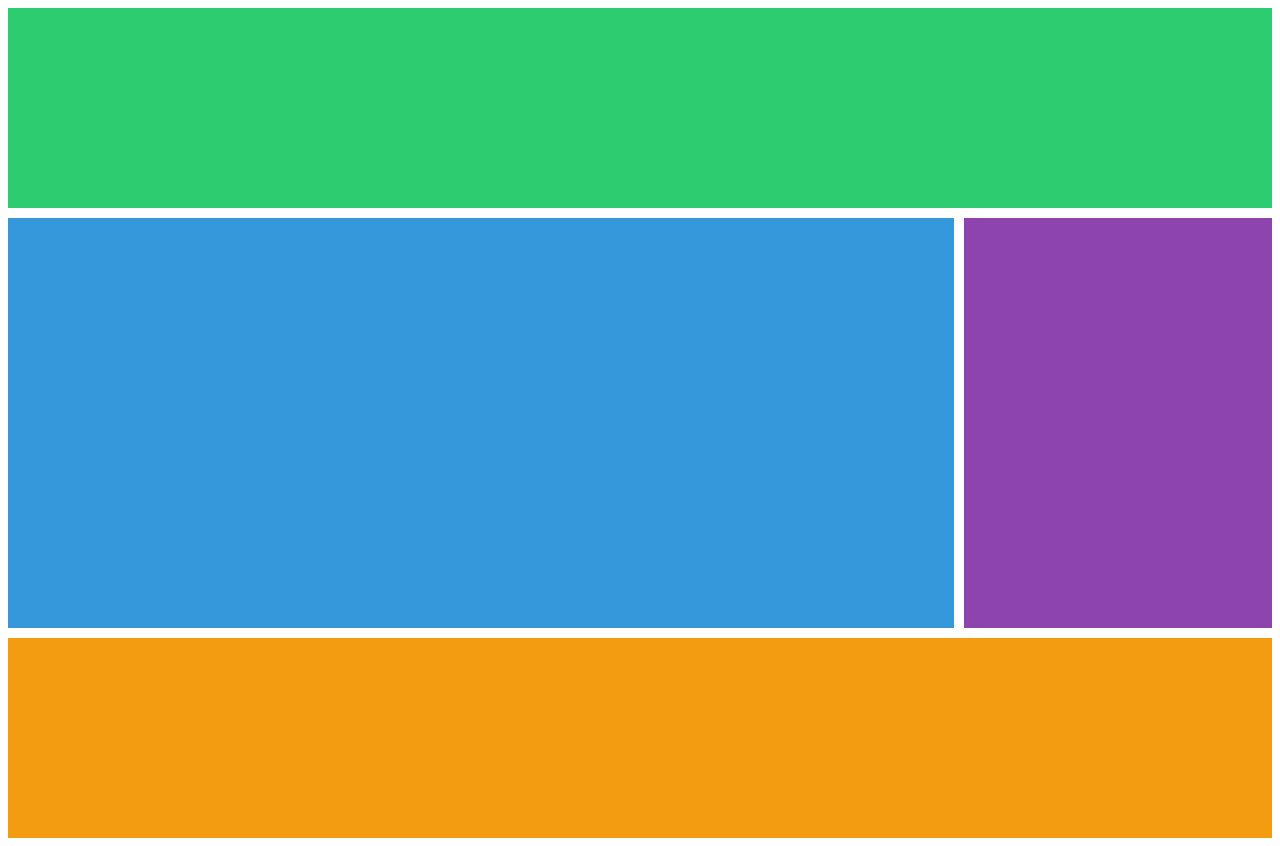
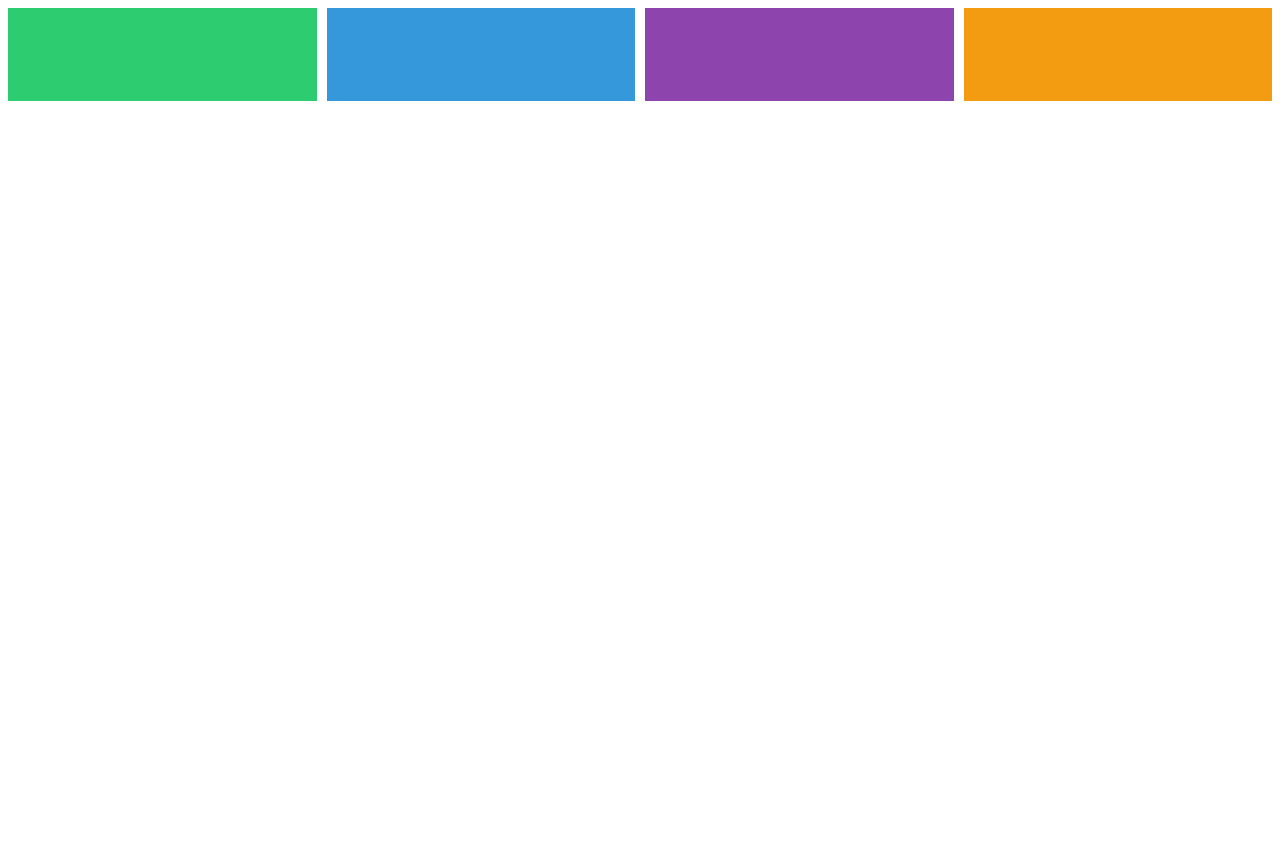
Before and after one commit to BrandonKTC/css-masterclass, a plain HTML site: page index.html in a window 1280 px wide. After the commit the page ends 800 px from the top, so only its background shows below. Drawn offline with Linux system fonts and the light colour scheme.

Commit message:
little change

```diff
--- a/styles.css
+++ b/styles.css
@@ -6,27 +6,23 @@ body {
 .grid {
 	display: grid;
 	gap: 10px;
+	height: 50vh;
 	grid-template-columns: repeat(4, 1fr);
-	grid-template-rows: repeat(4, 200px);
+	grid-template-rows: repeat(4, 1fr);
 }
 
 .header {
 	background-color: #2ecc71;
-	grid-column: span 4;
 }
 
 .content {
 	background-color: #3498db;
-	grid-column: 1 / -2;
-	grid-row: span 2;
 }
 
 .nav {
 	background-color: #8e44ad;
-	grid-row: span 2;
 }
 
 .footer {
 	background-color: #f39c12;
-	grid-column: span 4;
 }
```
